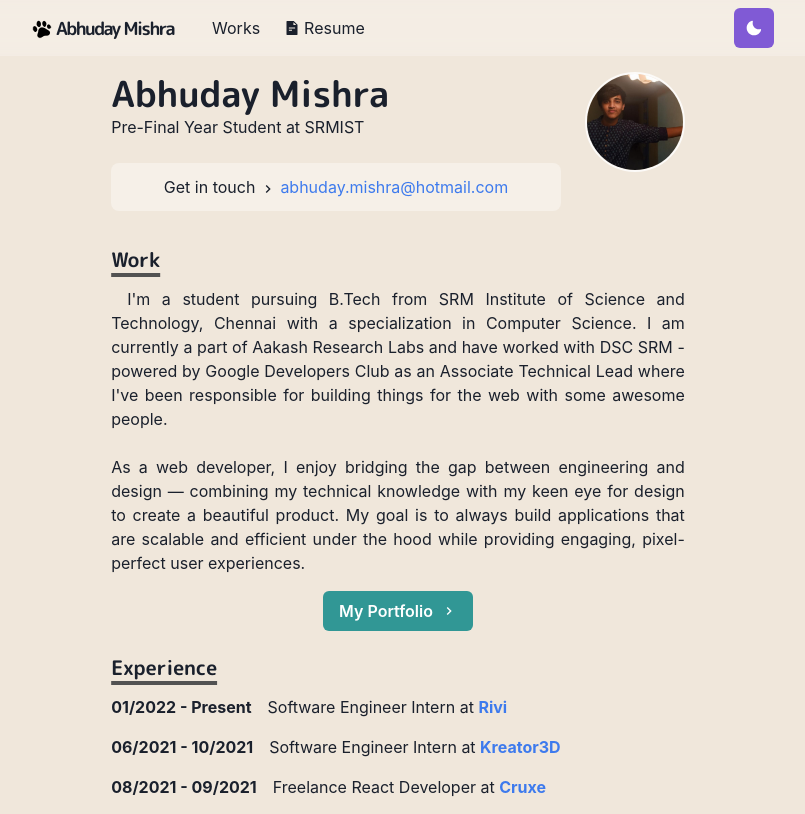
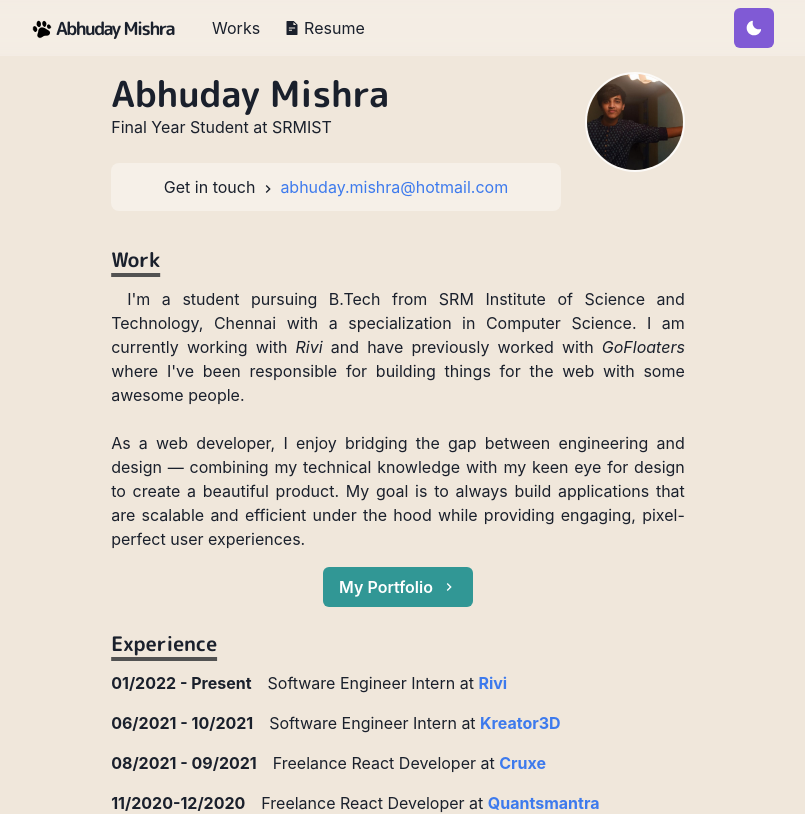
Before and after one commit to abhudaym/Portfolio-v2.0, a Next.js app: page / in a window 1280 px wide. Shown: the top 814 px of the page, without its empty margins (242-1047 px from the left). Built offline with nearby package versions, Linux system fonts and the light colour scheme.

Commit message:
enh: Information Update

```diff
--- a/pages/index.js
+++ b/pages/index.js
@@ -35,7 +35,7 @@ export default function Home() {
             <Heading as="h2" variant="page-title">
               Abhuday Mishra
             </Heading>
-            <p>Pre-Final Year Student at SRMIST</p>
+            <p>Final Year Student at SRMIST</p>
             <br />
 
             <Box
@@ -76,10 +76,9 @@ export default function Home() {
           <Paragraph>
             I&apos;m a student pursuing B.Tech from SRM Institute of Science and
             Technology, Chennai with a specialization in Computer Science. I am
-            currently a part of Aakash Research Labs and have worked with DSC
-            SRM - powered by Google Developers Club as an Associate Technical
-            Lead where I&apos;ve been responsible for building things for the
-            web with some awesome people.
+            currently working with <em>Rivi</em> and have previously worked with{" "}
+            <em>GoFloaters</em> where I&apos;ve been responsible for building
+            things for the web with some awesome people.
             <br />
             <br />
             As a web developer, I enjoy bridging the gap between engineering and
```
